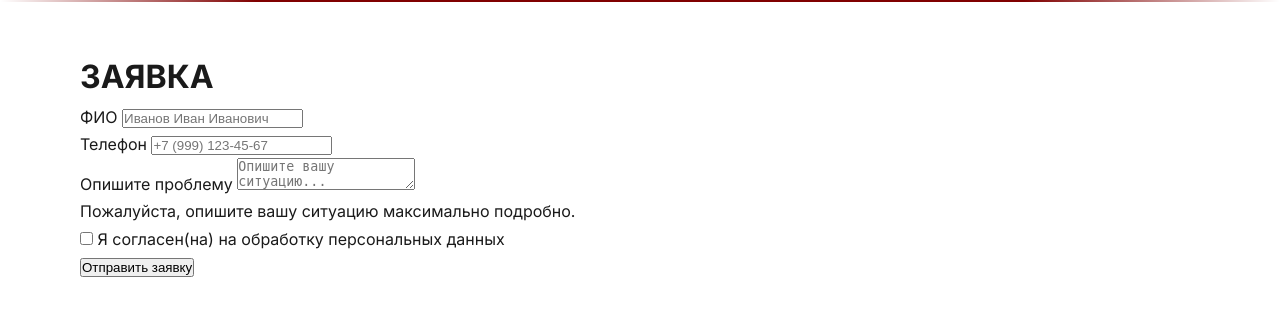
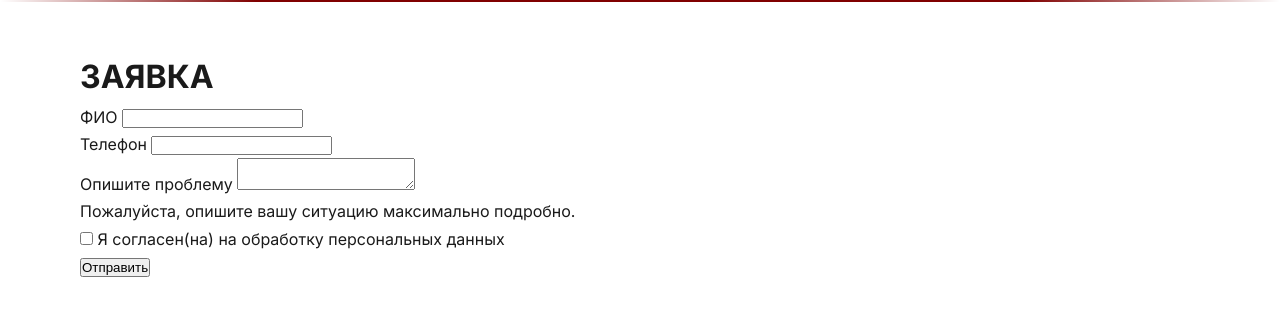
Before and after one commit to Anisia-AD/Gusev, a Django app: page /appointment/ in a window 1280 px wide. Shown: the part 118-434 px from the top of the page. Run offline with Django 5.2, Linux system fonts and the light colour scheme; some web fonts are replaced.

Commit message:
Update appointment.html

```diff
--- a/core/templates/core/appointment.html
+++ b/core/templates/core/appointment.html
@@ -18,22 +18,22 @@
             {% csrf_token %}
             <div class="form-group">
                 <label for="name">ФИО</label>
-                <input type="text" id="name" name="name" placeholder="Иванов Иван Иванович" required>
+                <input type="text" id="name" name="name" required>
             </div>
             <div class="form-group">
                 <label for="phone">Телефон</label>
-                <input type="tel" id="phone" name="phone" placeholder="+7 (999) 123-45-67" required>
+                <input type="tel" id="phone" name="phone" required>
             </div>
             <div class="form-group">
                 <label for="problem">Опишите проблему</label>
-                <textarea id="problem" name="problem" placeholder="Опишите вашу ситуацию..." required></textarea>
+                <textarea id="problem" name="problem" required></textarea>
                 <div class="helper-text">Пожалуйста, опишите вашу ситуацию максимально подробно.</div>
             </div>
             <div class="form-group checkbox-group">
                 <input type="checkbox" id="agree" name="agree" required>
                 <label for="agree">Я согласен(на) на обработку персональных данных</label>
             </div>
-            <button type="submit" class="submit-btn">Отправить заявку</button>
+            <button type="submit" class="submit-btn">Отправить</button>
         </form>
     </div>
 {% endblock %}
```
